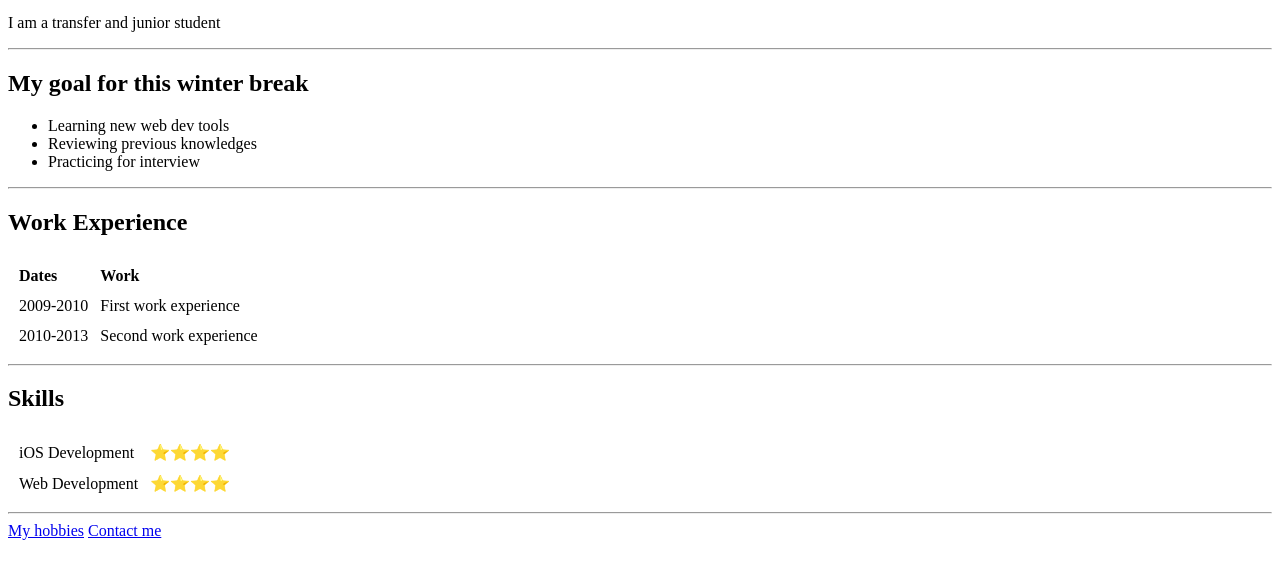
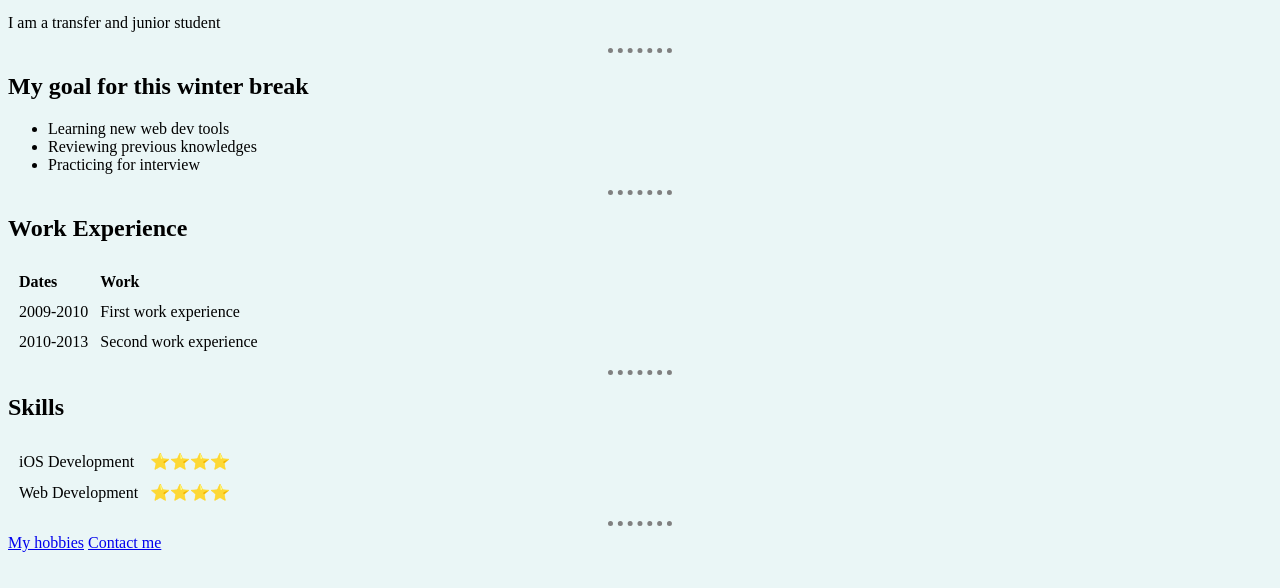
Before and after one commit to thoang43/WebDev2020, a plain HTML site: page WebDev/HTML_Personal_Site/index.html in a window 1280 px wide. Shown: the part 212-800 px from the top of the page. Drawn offline with Linux system fonts and the light colour scheme.

Commit message:
Added basic css file

```diff
--- /dev/null
+++ b/WebDev/HTML_Personal_Site/css/styles.css
@@ -0,0 +1,11 @@
+body {
+  background-color: #EAF6F6;
+}
+
+hr {
+  border-style: none;
+  border-top-style: dotted;
+  border-color: grey;
+  border-width: 5px;
+  width: 5%;
+}
--- a/WebDev/HTML_Personal_Site/index.html
+++ b/WebDev/HTML_Personal_Site/index.html
@@ -3,6 +3,7 @@
   <head>
     <meta charset="utf-8">
     <title>Khanh's Personal Site</title>
+    <link rel="stylesheet" href="css/styles.css">
   </head>
   <body>
     <img src="images/example.png" alt="There is nothing here" width="100" height="100">
```
